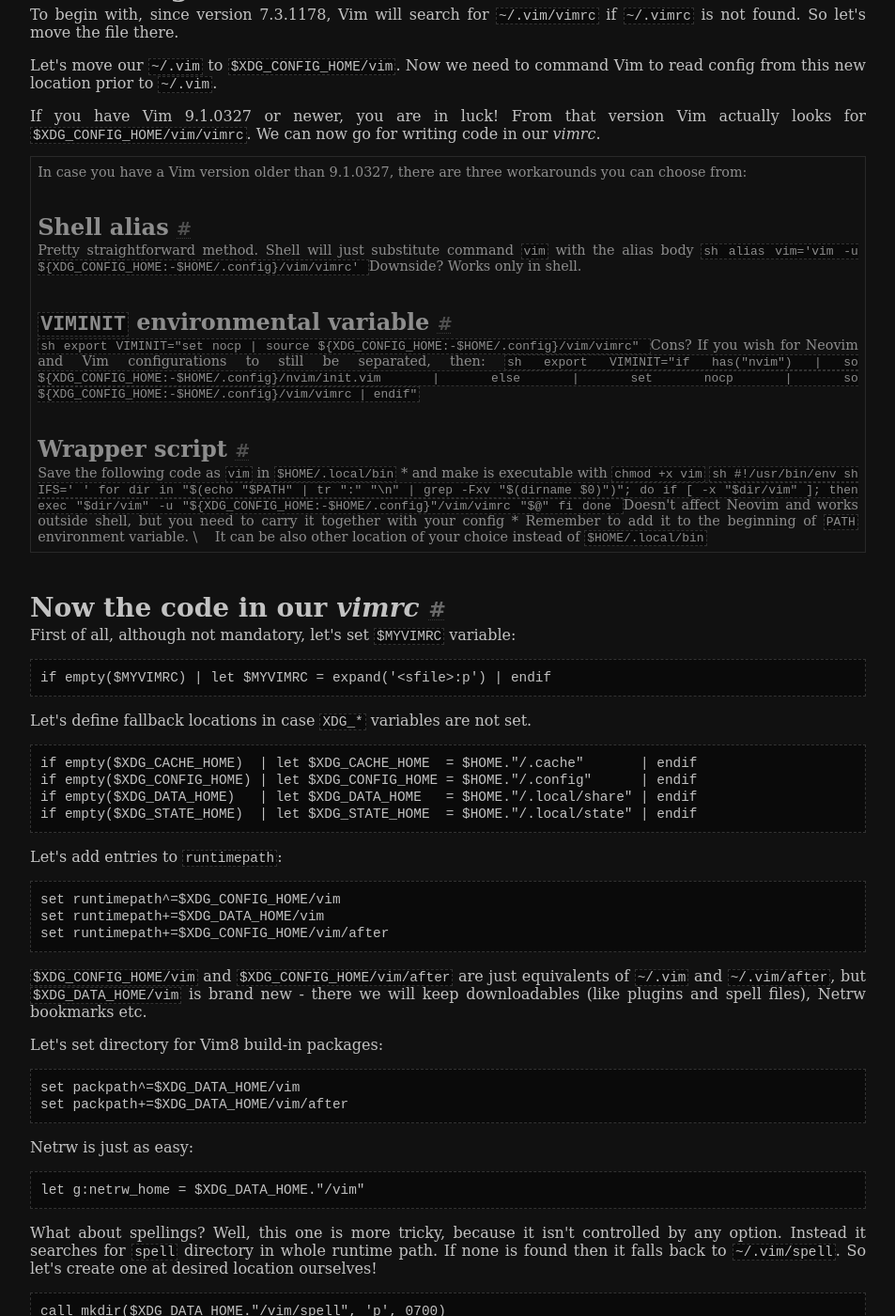
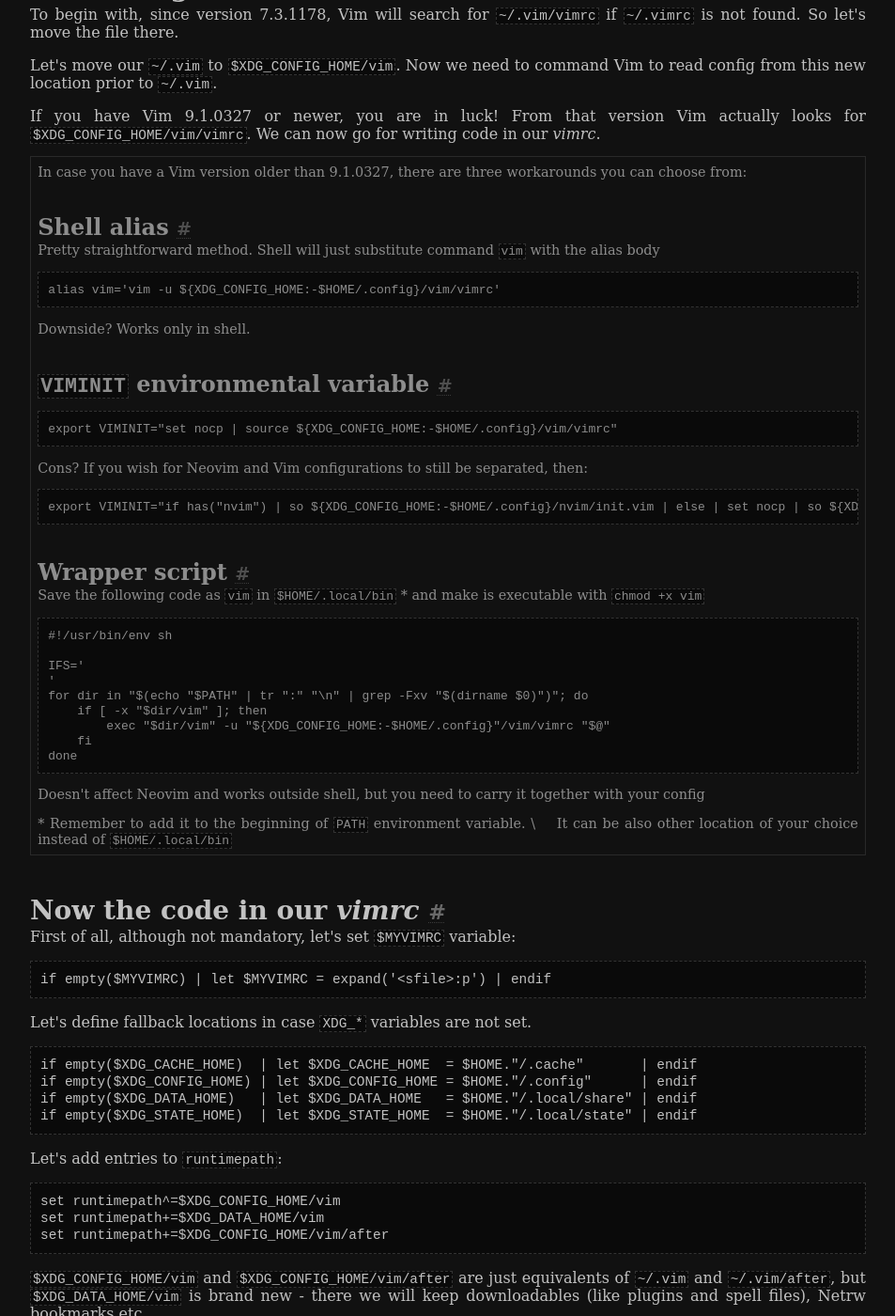
Before and after one commit to Jorenar/blog, a Jekyll site: the page built from _posts/2020-12-13-vim-xdg.md, in a window 1280 px wide and 1400 px high, scrolled down 1121 px. Shown: the whole window at 94% size, without its empty margins (163-1116 px from the left). Built offline with Jekyll 4.4.1, drawn with Linux system fonts in a browser that asks for light colours.

Commit message:
deploy: 55752dc4d455bc172822287f49214aa5f8de0611

````diff
--- a/_posts/2020-12-13-vim-xdg.md
+++ b/_posts/2020-12-13-vim-xdg.md
@@ -71,7 +71,7 @@ In case you have a Vim version older than 9.1.0327, there are three
 workarounds you can choose from:
 
 <h3>Shell alias</h3>
-<p markdown="1">
+<div markdown="1">
 Pretty straightforward method. Shell will just substitute command `vim` with the alias body
 
 ```sh
@@ -79,10 +79,10 @@ alias vim='vim -u ${XDG_CONFIG_HOME:-$HOME/.config}/vim/vimrc'
 ```
 
 Downside? Works only in shell.
-</p>
+</div>
 
 <h3><code>VIMINIT</code> environmental variable</h3>
-<p markdown="1">
+<div markdown="1">
 ```sh
 export VIMINIT="set nocp | source ${XDG_CONFIG_HOME:-$HOME/.config}/vim/vimrc"
 ```
@@ -92,10 +92,10 @@ Cons? If you wish for Neovim and Vim configurations to still be separated, then:
 ```sh
 export VIMINIT="if has("nvim") | so ${XDG_CONFIG_HOME:-$HOME/.config}/nvim/init.vim | else | set nocp | so ${XDG_CONFIG_HOME:-$HOME/.config}/vim/vimrc | endif"
 ```
-</p>
+</div>
 
 <h3>Wrapper script</h3>
-<p markdown="1">
+<div markdown="1">
 Save the following code as `vim` in `$HOME/.local/bin` \*
 and make is executable with `chmod +x vim`
 
@@ -116,7 +116,7 @@ with your config
 
 \* Remember to add it to the beginning of `PATH` environment variable. \
 &nbsp;&nbsp; It can be also other location of your choice instead of `$HOME/.local/bin`
-</p>
+</div>
 
 </aside>
 
````
